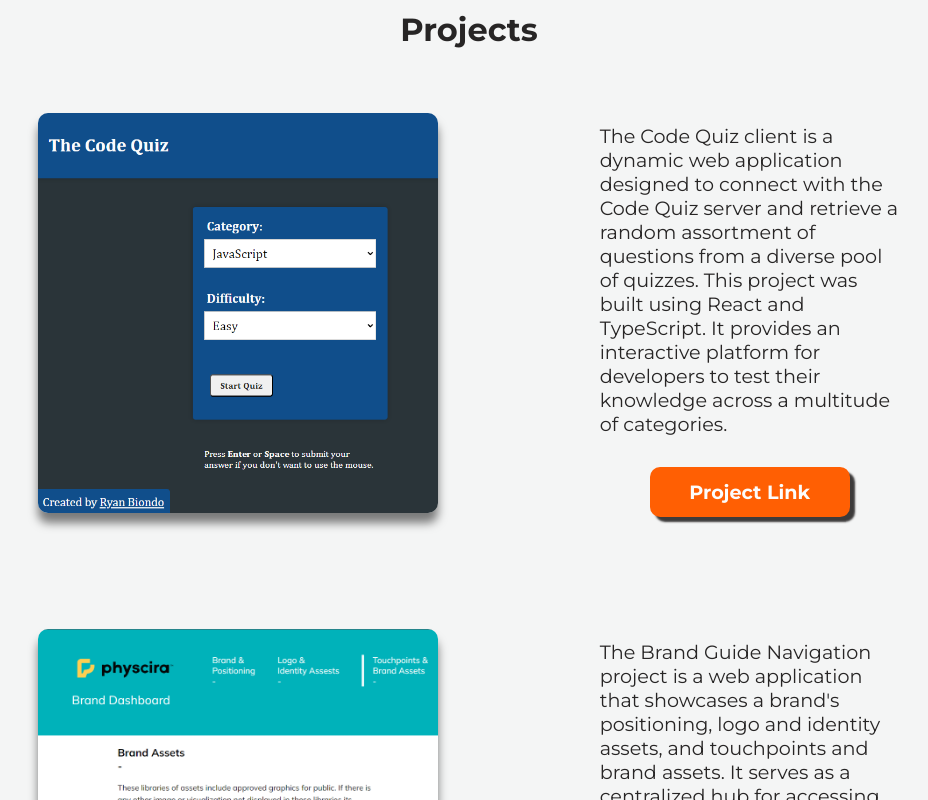
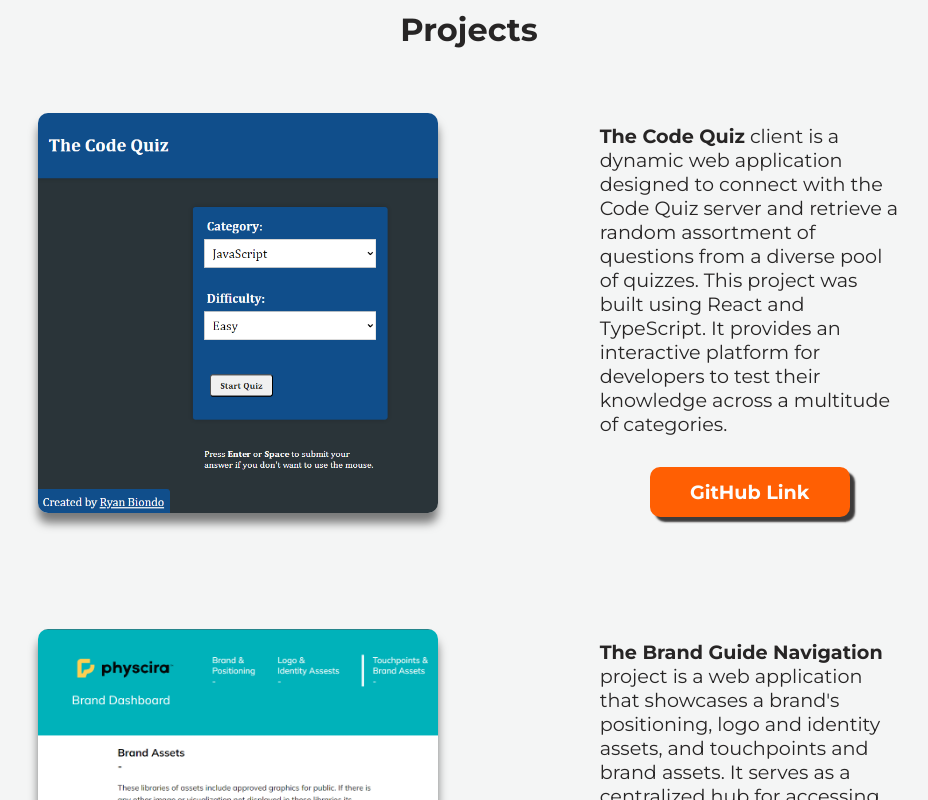
Before and after one commit to Ryan-Biondo/biondo-portfolio, a React (Vite) app: page / in a window 1280 px wide. Shown: the part 1260-2060 px from the top of the page, without its empty margins (171-1099 px from the left). Built offline with nearby package versions, Linux system fonts and the light colour scheme.

Commit message:
update buttons

```diff
--- a/src/components/Projects.tsx
+++ b/src/components/Projects.tsx
@@ -20,7 +20,7 @@ const Projects = () => {
           </a>
           <div className={styles.projectText}>
             <p className={styles.projectDescript}>
-              <strong></strong>The Code Quiz client is a dynamic web application
+              <strong>The Code Quiz</strong> client is a dynamic web application
               designed to connect with the Code Quiz server and retrieve a
               random assortment of questions from a diverse pool of quizzes.
               This project was built using React and TypeScript. It provides an
@@ -31,7 +31,7 @@ const Projects = () => {
               target="_blank"
               rel="noopener noreferrer"
               href="https://github.com/Ryan-Biondo/The-Code-Quiz-Client">
-              <button className="button">Project Link</button>
+              <button className="button">GitHub Link</button>
             </a>
           </div>
         </div>
@@ -49,18 +49,18 @@ const Projects = () => {
           </a>
           <div className={styles.projectText}>
             <p className={styles.projectDescript}>
-              The Brand Guide Navigation project is a web application that
-              showcases a brand's positioning, logo and identity assets, and
-              touchpoints and brand assets. It serves as a centralized hub for
-              accessing and exploring various elements of a brand's guidelines.
-              The project utilizes HTML, CSS, and JavaScript to create a
-              responsive and interactive user interface.
+              <strong>The Brand Guide Navigation</strong> project is a web
+              application that showcases a brand's positioning, logo and
+              identity assets, and touchpoints and brand assets. It serves as a
+              centralized hub for accessing and exploring various elements of a
+              brand's guidelines. The project utilizes HTML, CSS, and JavaScript
+              to create a responsive and interactive user interface.
             </p>
             <a
               target="_blank"
               rel="noopener noreferrer"
               href="https://github.com/Ryan-Biondo/scc-brand-dash-physcira">
-              <button className="button">Project Link</button>
+              <button className="button">GitHub Link</button>
             </a>
           </div>
         </div>
```
